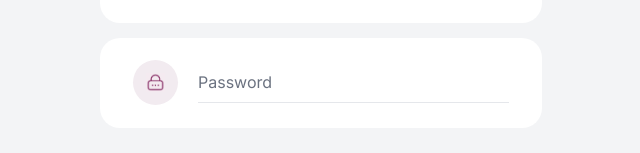
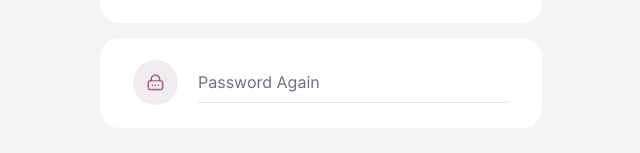
Before and after one commit to Blochnavaj/new-update-find, a React (Vite) app: page /resetpassword in a window 1280 px wide. Shown: the part 372-525 px from the top of the page, without its empty margins (319-959 px from the left). Built offline with nearby package versions, Linux system fonts and the light colour scheme.

Commit message:
hide the vertical scroll bar

```diff
--- a/src/pages/User-authentication/Logindesk.tsx
+++ b/src/pages/User-authentication/Logindesk.tsx
@@ -5,11 +5,10 @@ import PasswordInputField from '../../stories/Input-Fields/PasswordInputField/Pa
 import BasicButton from '../../stories/Buttons/BasicButton/BasicButton';
 import emailicon from './../../assets/emailIcon.png';
 
-
 const Logindesk = () => {
     return (
-        <div className='w-screen min-h-screen bg-[#f3f4f6]'>
-            <div className='flex flex-col items-center py-[70px] md:pt-[55px] w-full '>
+        <div className='w-full min-h-screen bg-[#f3f4f6]  '>
+            <div className='flex flex-col items-center py-[70px] md:pt-[55px] w-full'>
                 <img className='w-[240px]' src={headerimg} />
                 <div className='grid gap-y-[15px] items-center grid-cols-1'>
                     <h1 className='mt-[127px] text-[#1F2937] text-[16px] font-medium text-center'>Login</h1>
@@ -21,8 +20,7 @@ const Logindesk = () => {
                 </div>
             </div>
         </div>
-
     )
 }
 
-export default Logindesk
+export default Logindesk;
--- a/src/pages/User-authentication/ResetPassword.tsx
+++ b/src/pages/User-authentication/ResetPassword.tsx
@@ -40,7 +40,7 @@ const ResetPassword = () => {
                     </div>
 
                     <PasswordInputField placeholder='New Password' />
-                    <PasswordInputField />
+                    <PasswordInputField  placeholder='Password Again'/>
                     <div className='h-[108px]'>
 
                     </div>
```
